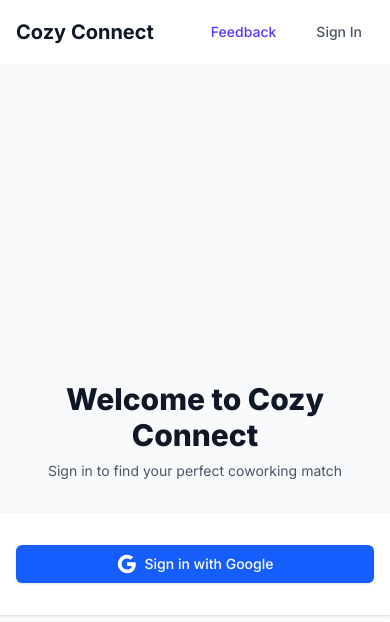
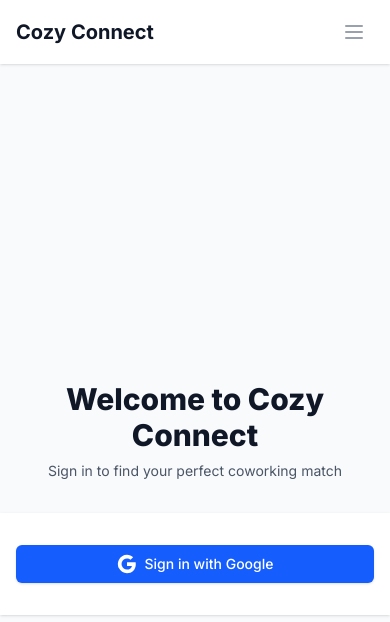
Before and after one commit to en-tropyc/cozy-connect, a Next.js app: page /auth/signin in a window 390 px wide. Shown: the top 622 px of the page. Built offline with nearby package versions, Linux system fonts and the light colour scheme; no server answers.

Commit message:
refactor: Improve Navbar responsiveness
Adds hamburger menu for mobile view.

```diff
--- a/src/app/layout.tsx
+++ b/src/app/layout.tsx
@@ -7,7 +7,7 @@ import { Navbar } from "@/components/Navbar";
 const inter = Inter({ subsets: ["latin"] });
 
 export const metadata: Metadata = {
-  title: "Cozy Connect - Find Your Coworking Match",
+  title: "Cozy Connect - Find Your Perfect Coworking Match",
   description: "Connect with fellow coworkers in your community through our Tinder-inspired matching platform",
 };
 
--- a/src/components/Navbar.tsx
+++ b/src/components/Navbar.tsx
@@ -2,60 +2,83 @@
 
 import Link from 'next/link';
 import { useSession } from 'next-auth/react';
+import { useState } from 'react';
+import { Menu, X } from 'lucide-react';
 
 export function Navbar() {
   const { data: session } = useSession();
+  const [isMobileMenuOpen, setIsMobileMenuOpen] = useState(false);
+
+  const toggleMobileMenu = () => {
+    setIsMobileMenuOpen(!isMobileMenuOpen);
+  };
+
+  const linkClasses = "text-gray-600 hover:text-gray-900 px-3 py-2 rounded-md text-sm font-medium";
+  const mobileLinkClasses = "block text-gray-600 hover:text-gray-900 px-3 py-2 rounded-md text-base font-medium";
 
   return (
-    <nav className="bg-white shadow-sm">
+    <nav className="bg-white shadow-sm relative">
       <div className="max-w-7xl mx-auto px-4 sm:px-6 lg:px-8">
         <div className="flex justify-between h-16">
           <div className="flex">
             <div className="flex-shrink-0 flex items-center">
-              <Link href="/" className="text-xl font-bold text-gray-900">
+              <Link href="/" className="text-xl font-bold text-gray-900" onClick={() => setIsMobileMenuOpen(false)}>
                 Cozy Connect
               </Link>
             </div>
           </div>
-          <div className="flex items-center space-x-4">
-            <Link
-              href="/feedback"
-              className="text-indigo-600 hover:text-indigo-900 px-3 py-2 rounded-md text-sm font-medium"
-            >
+          <div className="flex items-center">
+            <div className="hidden md:flex items-center space-x-4">
+              <Link href="/feedback" className="text-indigo-600 hover:text-indigo-900 px-3 py-2 rounded-md text-sm font-medium">
+                Feedback
+              </Link>
+              {session ? (
+                <>
+                  <Link href="/matches" className={linkClasses}>Matches</Link>
+                  <Link href="/profile/edit" className={linkClasses}>Edit Profile</Link>
+                  <Link href="/api/auth/signout" className={linkClasses}>Sign Out</Link>
+                </>
+              ) : (
+                <Link href="/auth/signin" className={linkClasses}>Sign In</Link>
+              )}
+            </div>
+            <div className="md:hidden flex items-center">
+              <button
+                onClick={toggleMobileMenu}
+                type="button"
+                className="inline-flex items-center justify-center p-2 rounded-md text-gray-400 hover:text-gray-500 hover:bg-gray-100 focus:outline-none focus:ring-2 focus:ring-inset focus:ring-indigo-500"
+                aria-controls="mobile-menu"
+                aria-expanded={isMobileMenuOpen}
+              >
+                <span className="sr-only">Open main menu</span>
+                {isMobileMenuOpen ? (
+                  <X className="block h-6 w-6" aria-hidden="true" />
+                ) : (
+                  <Menu className="block h-6 w-6" aria-hidden="true" />
+                )}
+              </button>
+            </div>
+          </div>
+        </div>
+      </div>
+      {isMobileMenuOpen && (
+        <div className="md:hidden absolute top-16 inset-x-0 z-20 bg-white shadow-md" id="mobile-menu">
+          <div className="px-2 pt-2 pb-3 space-y-1 sm:px-3">
+            <Link href="/feedback" className="block text-indigo-600 hover:text-indigo-900 px-3 py-2 rounded-md text-base font-medium" onClick={toggleMobileMenu}>
               Feedback
             </Link>
             {session ? (
-              <div className="flex items-center space-x-4">
-                <Link
-                  href="/matches"
-                  className="text-gray-600 hover:text-gray-900 px-3 py-2 rounded-md text-sm font-medium"
-                >
-                  Matches
-                </Link>
-                <Link
-                  href="/profile/edit"
-                  className="text-gray-600 hover:text-gray-900 px-3 py-2 rounded-md text-sm font-medium"
-                >
-                  Profile
-                </Link>
-                <Link
-                  href="/api/auth/signout"
-                  className="text-gray-600 hover:text-gray-900 px-3 py-2 rounded-md text-sm font-medium"
-                >
-                  Sign Out
-                </Link>
-              </div>
+              <>
+                <Link href="/matches" className={mobileLinkClasses} onClick={toggleMobileMenu}>Matches</Link>
+                <Link href="/profile/edit" className={mobileLinkClasses} onClick={toggleMobileMenu}>Edit Profile</Link>
+                <Link href="/api/auth/signout" className={mobileLinkClasses} onClick={toggleMobileMenu}>Sign Out</Link>
+              </>
             ) : (
-              <Link
-                href="/auth/signin"
-                className="text-gray-600 hover:text-gray-900 px-3 py-2 rounded-md text-sm font-medium"
-              >
-                Sign In
-              </Link>
+              <Link href="/auth/signin" className={mobileLinkClasses} onClick={toggleMobileMenu}>Sign In</Link>
             )}
           </div>
         </div>
-      </div>
+      )}
     </nav>
   );
 }
```
